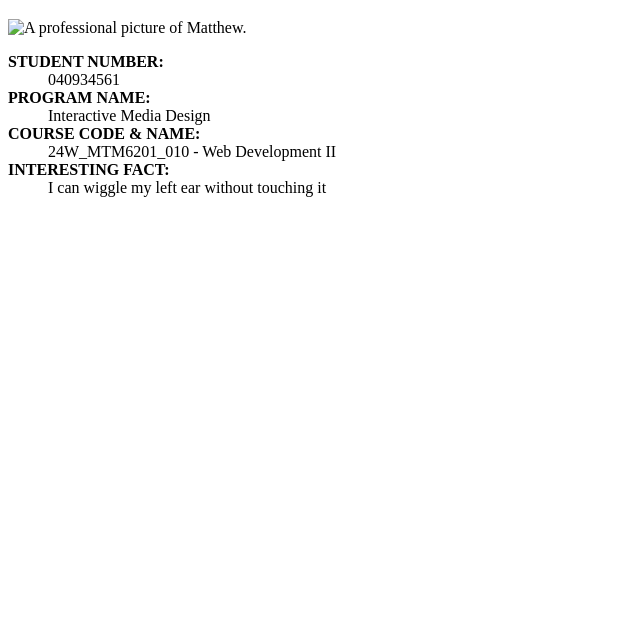
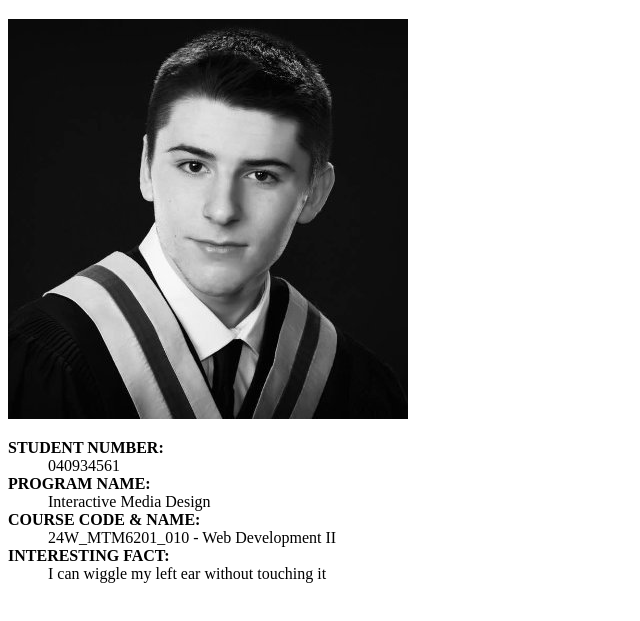
Before and after one commit to mont0343/mtm6201_week1, a plain HTML site: page index.html in a window 1280 px wide. Shown: the part 61-682 px from the top of the page, without its empty margins (0-640 px from the left). Drawn offline with Linux system fonts and the light colour scheme; the site is published under a folder, as on GitHub Pages, so addresses that start at the root find nothing.

Commit message:
attempts to fix image not working

```diff
--- a/index.html
+++ b/index.html
@@ -9,7 +9,7 @@
     <header>
         <h1>Matthew Montgomery</h1>
     </header>
-    <img src="/images/matt.jpg" alt="A professional picture of Matthew.">
+    <img src="images/matt.jpg" alt="A professional picture of Matthew.">
 
     <dl>
         <dt><strong>STUDENT NUMBER:</strong></dt>
```
